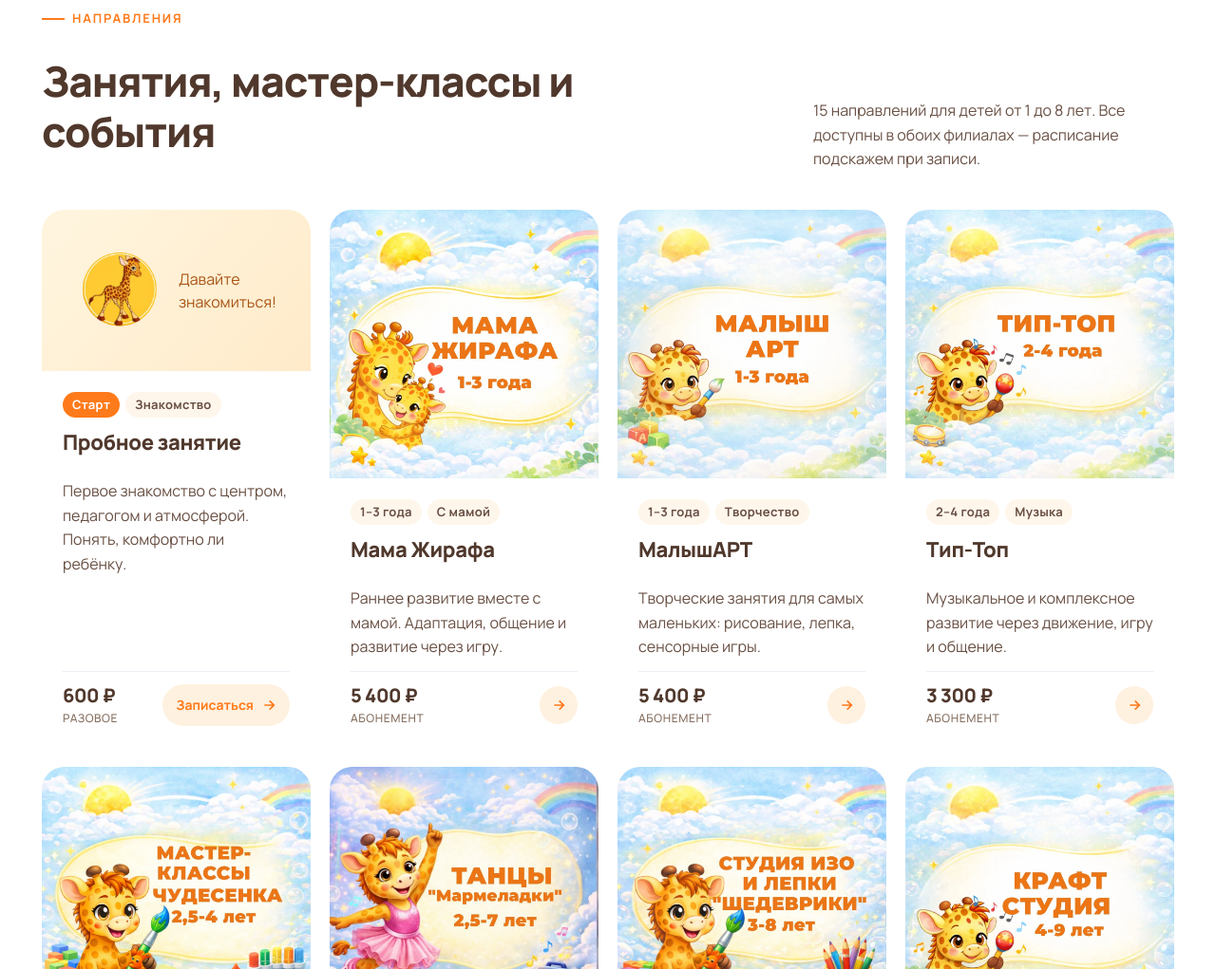
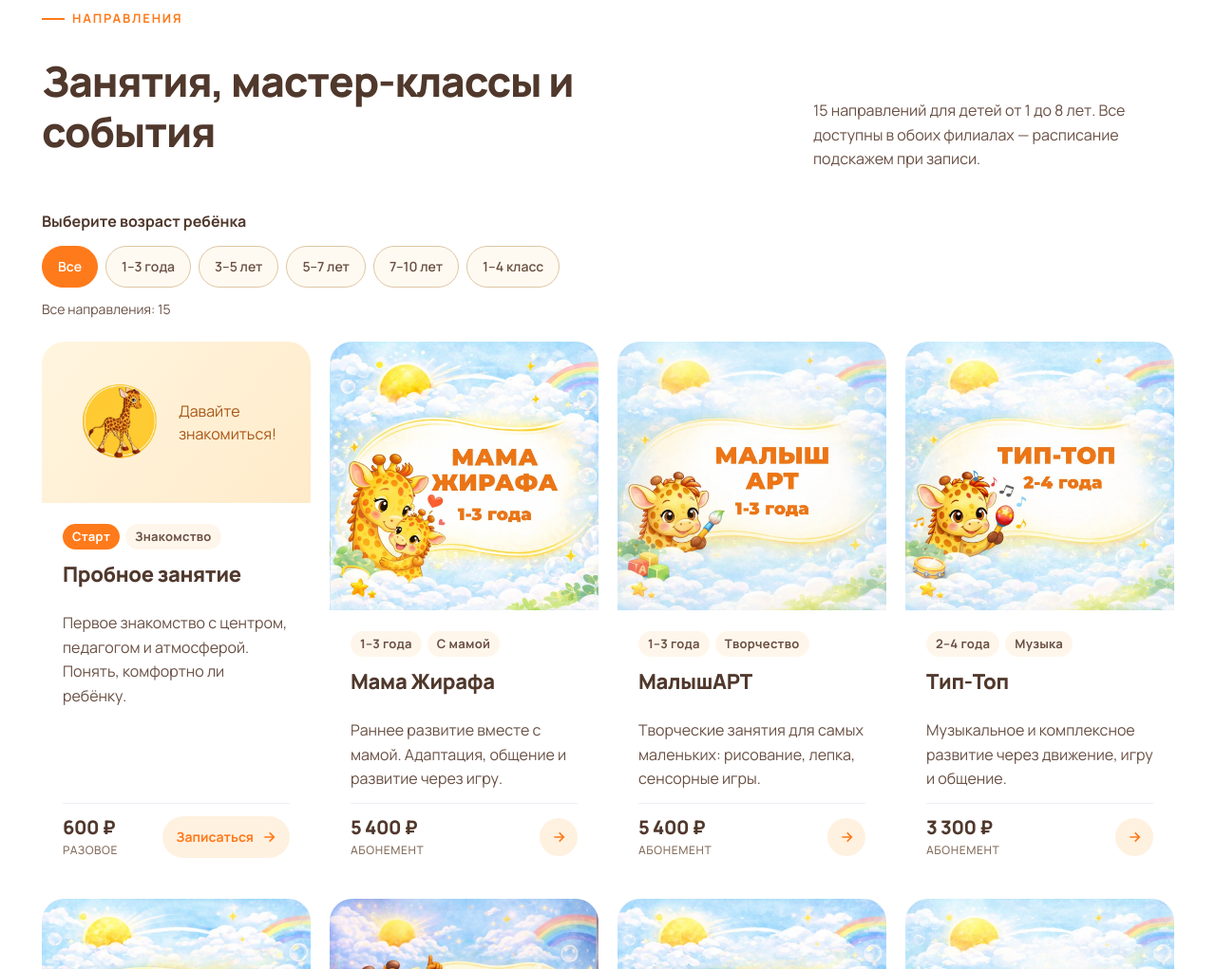
Before and after one commit to vikasergievich-maker/solnechny-zhiraf, a plain HTML site: page index.html in a window 1280 px wide. Shown: the part 4045-5066 px from the top of the page at 95% size. Drawn offline with Linux system fonts and the light colour scheme; a web font is replaced by a local one.

Commit message:
Add age selection to filter children's activities

```diff
--- /dev/null
+++ b/age-filter.css
@@ -0,0 +1,8 @@
+.age-picker { margin:0 0 24px; }
+.age-picker__label { display:block; font-size:16px; font-weight:700; margin-bottom:12px; color:var(--ink); }
+.age-picker__buttons { display:flex; flex-wrap:wrap; gap:8px; }
+.age-picker button { min-height:44px; padding:10px 16px; border:1px solid #dfc6a5; border-radius:24px; color:var(--ink-2); background:#fffaf1; font-size:14px; font-weight:600; }
+.age-picker button[aria-pressed=true] { background:var(--orange); border-color:var(--orange); color:white; }
+.age-picker button:focus-visible { outline:2px solid var(--orange-dk); outline-offset:3px; }
+#age-results { font-size:14px; line-height:1.5; margin-top:12px; color:var(--ink-2); }
+#directions .dir[hidden] { display:none; }
--- /dev/null
+++ b/age-filter.js
@@ -0,0 +1,28 @@
+const ageCards = [...document.querySelectorAll('#directions .dir')];
+const ageButtons = [...document.querySelectorAll('[data-age]')];
+const ageStatus = document.querySelector('#age-results');
+function ageMatches(label, filter) {
+  if (filter === 'all') return true;
+  if (label.includes('класс')) return filter === 'school';
+  if (label === 'Старт') return false;
+  if (filter === 'school') return false;
+  const numbers = label.replaceAll(',', '.').match(/\d+(?:\.\d+)?/g)?.map(Number);
+  if (!numbers) return false;
+  const [low, high] = filter.split('-').map(Number);
+  const minimum = numbers[0];
+  const maximum = numbers[1] ?? Infinity;
+  return minimum <= high && maximum >= low;
+}
+function filterAge(button) {
+  ageButtons.forEach(item => item.setAttribute('aria-pressed', String(item === button)));
+  let count = 0;
+  ageCards.forEach(card => {
+    const label = card.querySelector('.dir__tag').textContent.trim();
+    const visible = ageMatches(label, button.dataset.age);
+    card.hidden = !visible;
+    if (visible) count++;
+  });
+  ageStatus.textContent = button.dataset.age === 'all' ? `Все направления: ${count}` : `Найдено направлений: ${count}. Точный возраст указан в карточках.`;
+}
+ageButtons.forEach(button => button.addEventListener('click', () => filterAge(button)));
+filterAge(ageButtons[0]);
--- a/index.html
+++ b/index.html
@@ -1190,6 +1190,7 @@
 <link rel="stylesheet" href="mobile-refresh.css">
 <link rel="stylesheet" href="typography.css">
 <link rel="stylesheet" href="branches.css">
+<link rel="stylesheet" href="age-filter.css">
 <link rel="preload" as="image" href="logo-giraffe.webp" fetchpriority="high">
 </head>
 <body>
@@ -1553,7 +1554,7 @@
       <p style="max-width:380px;">15 направлений для детей от 1 до 8 лет. Все доступны в обоих филиалах — расписание подскажем при записи.</p>
     </div>
 
-    <div class="dirs">
+    <div class="age-picker"><span class="age-picker__label" id="age-picker-label">Выберите возраст ребёнка</span><div class="age-picker__buttons" role="group" aria-labelledby="age-picker-label"><button type="button" data-age="all" aria-pressed="true">Все</button><button type="button" data-age="1-3" aria-pressed="false">1–3 года</button><button type="button" data-age="3-5" aria-pressed="false">3–5 лет</button><button type="button" data-age="5-7" aria-pressed="false">5–7 лет</button><button type="button" data-age="7-10" aria-pressed="false">7–10 лет</button><button type="button" data-age="school" aria-pressed="false">1–4 класс</button></div><p id="age-results" role="status" aria-live="polite"></p></div><div class="dirs">
 
       <!-- Пробное занятие -->
       <article class="dir dir--sample">
@@ -2409,5 +2410,6 @@
 
 <script src="mobile-refresh.js"></script>
 <script src="branches.js"></script>
+<script src="age-filter.js"></script>
 </body>
 </html>
```
